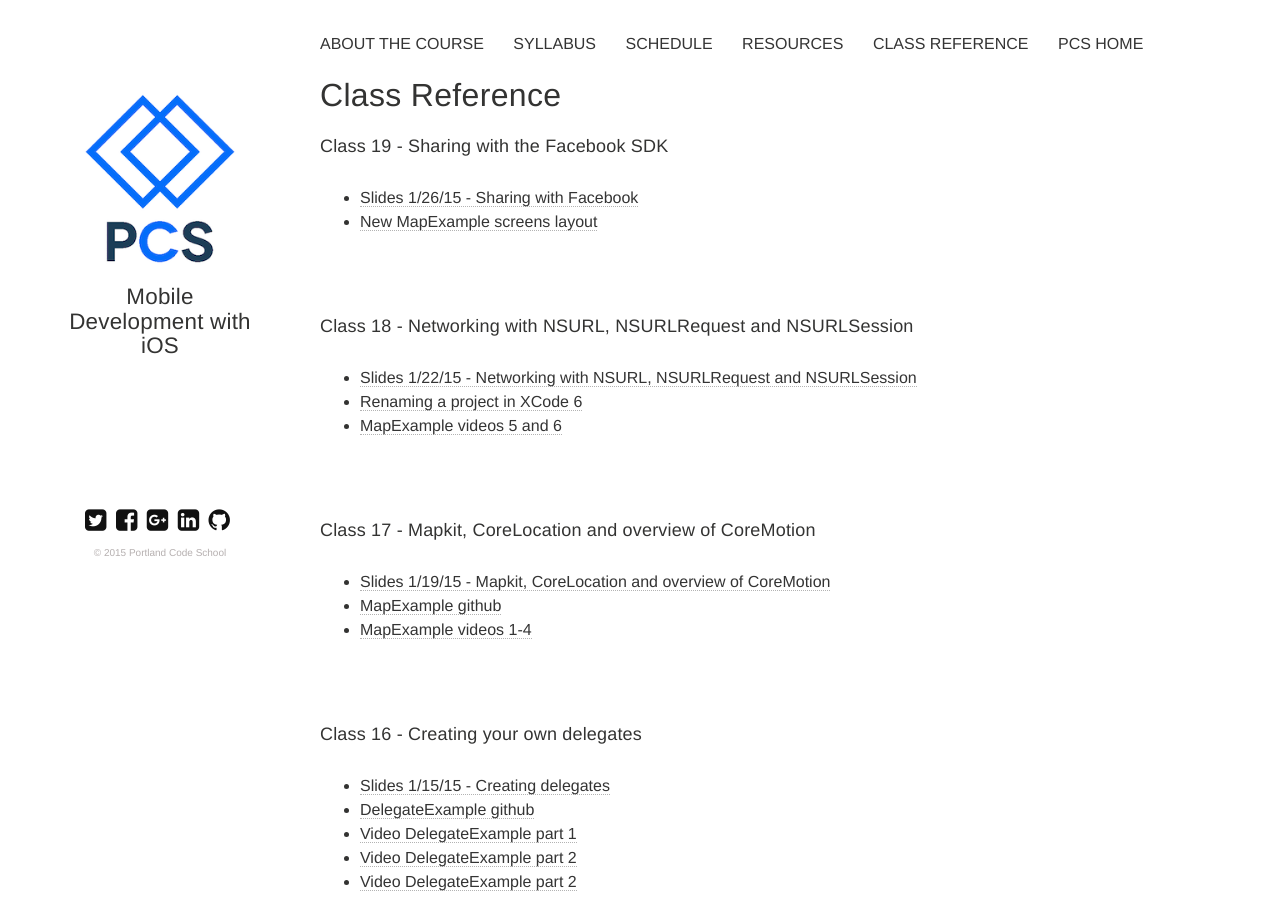
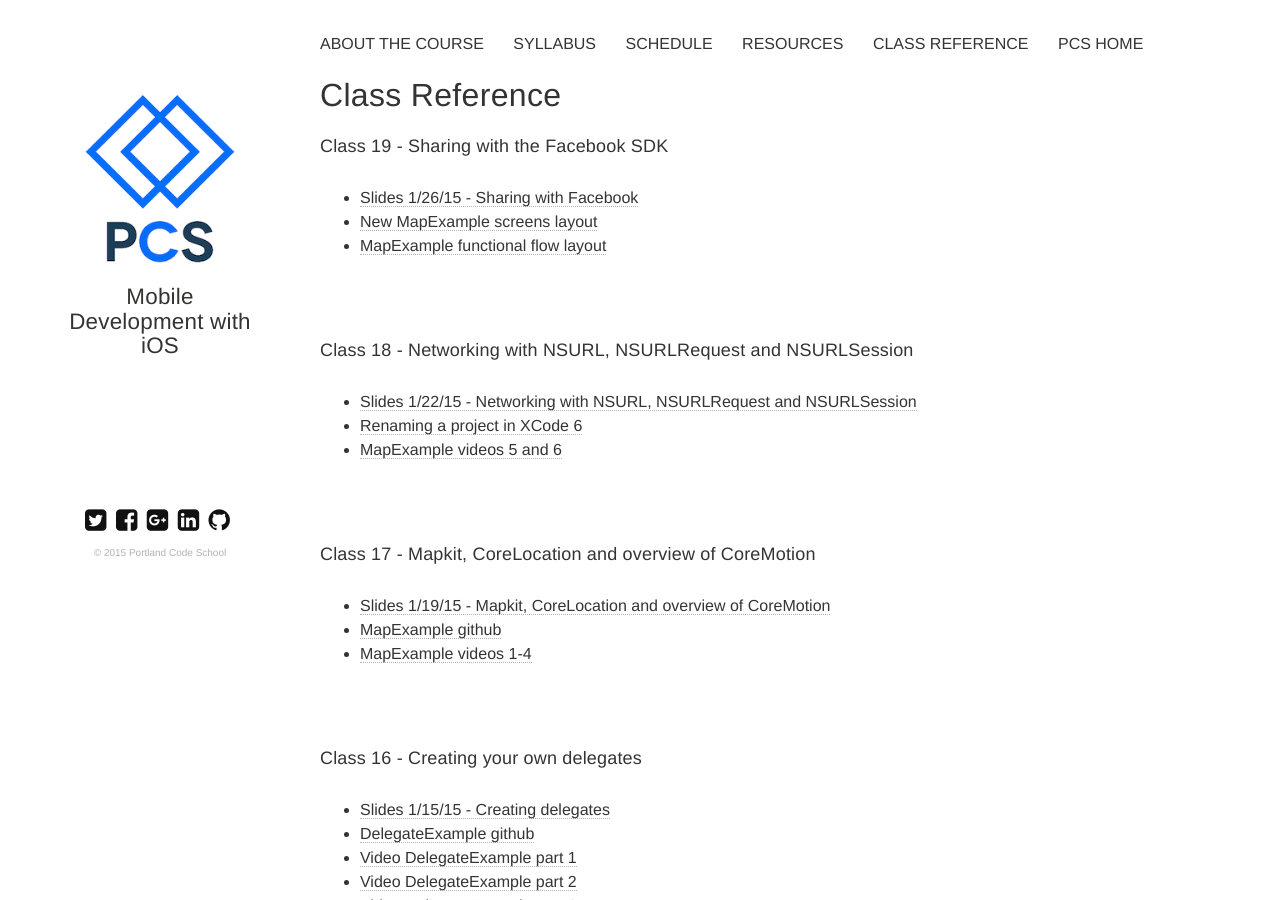
Before and after one commit to portlandcodeschool/ios, a Jekyll site: the page built from reference.md, in a window 1280 px wide and 900 px high. Built offline with Jekyll 4.4.1, drawn with Linux system fonts in a browser that asks for light colours; nearby versions of some CDN libraries.

Commit message:
Update reference.md

```diff
--- a/reference.md
+++ b/reference.md
@@ -8,6 +8,7 @@ tags: [reference]
 ####Class 19 - Sharing with the Facebook SDK
 * [Slides 1/26/15 - Sharing with Facebook](https://docs.google.com/presentation/d/1cYBWSU0YmSMzZnj2GKqctKa1_aXOloEmb8rnrBYI_v0/edit?usp=sharing)
 * [New MapExample screens layout](https://docs.google.com/presentation/d/19w_2_ptSX6QNCddSAnXQpU02miYfnv-8lMl4ksraj8M/edit?usp=sharing)
+* [MapExample functional flow layout](https://drive.google.com/file/d/0B1jxDrjd4WIaaGdJS0gxc0ExVkk/view?usp=sharing)
 
 ####Class 18 - Networking with NSURL, NSURLRequest and NSURLSession
 * [Slides 1/22/15 - Networking with NSURL, NSURLRequest and NSURLSession](https://docs.google.com/presentation/d/1xZQq5UZ0b_Vtzr1Qu17iM0-pYC8oftpYnf9qeTY5Phk/edit?usp=sharing)
```
